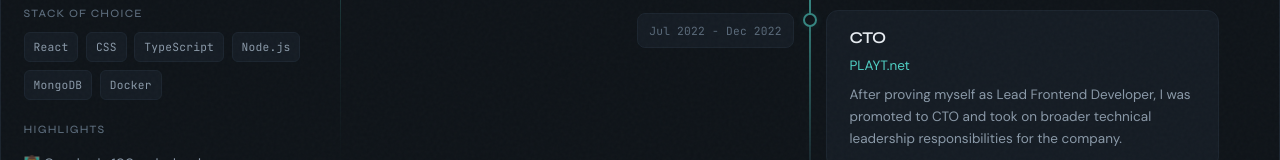
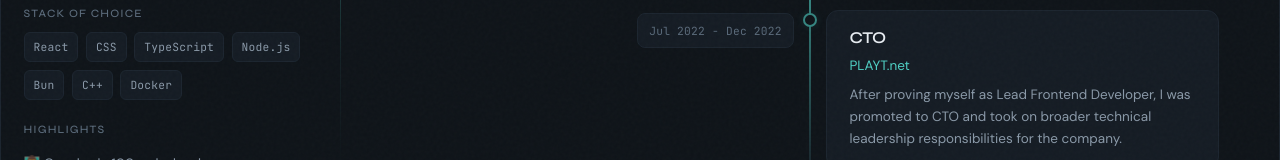
Before and after one commit to lmachens/cv, a Next.js app: page / in a window 1280 px wide. Shown: the part 547-707 px from the top of the page. Built offline with nearby package versions, Linux system fonts and the light colour scheme; no server answers.

Commit message:
Add Windkraft Nottuln side project, update tech stack

```diff
--- a/components/aside.js
+++ b/components/aside.js
@@ -116,7 +116,8 @@ function Aside() {
             <Badge>CSS</Badge>
             <Badge>TypeScript</Badge>
             <Badge>Node.js</Badge>
-            <Badge>MongoDB</Badge>
+            <Badge>Bun</Badge>
+            <Badge>C++</Badge>
             <Badge>Docker</Badge>
           </div>
         </section>
@@ -135,6 +136,20 @@ function Aside() {
                 rel="noreferrer"
               >
                 ❤️ Open Source
+              </a>
+            </li>
+          </ul>
+        </section>
+        <section>
+          <h3>Side Projects</h3>
+          <ul>
+            <li>
+              <a
+                href="https://windkraft-nottuln.de/"
+                target="_blank"
+                rel="noreferrer"
+              >
+                🌬️ Windkraft Nottuln
               </a>
             </li>
           </ul>
```
